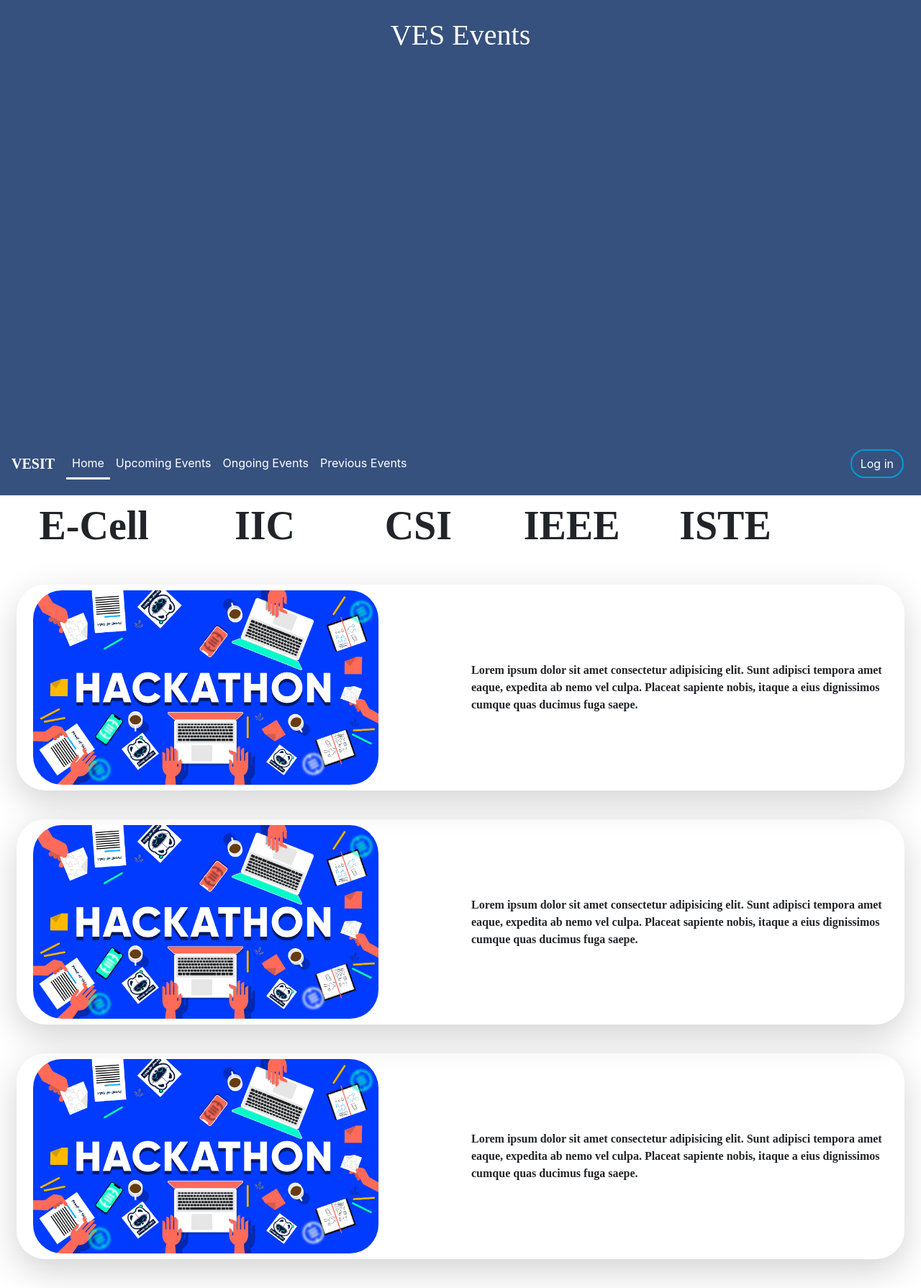
After one commit to paras-gurnani/Vesit-Hacks-21, a Django app: page / in a window 1280 px wide. The commit adds this page. Shown: the whole page at 72% size. Run offline with Django 3.2, Linux system fonts and the light colour scheme; some libraries are stand-ins or nearby versions.

Commit message:
Index Page

```diff
--- a/Vesit_Hacks_21/urls.py
+++ b/Vesit_Hacks_21/urls.py
@@ -18,8 +18,11 @@ from django.urls import path, include
 from django.conf import settings
 from django.conf.urls.static import static
 
+from . import views
+
 urlpatterns = [
     path('admin/', admin.site.urls),
+    path('', views.mainIndex, name='main_index'),
     path('dashboard/', include('dashboard.urls')),
     path('events/', include('events.urls')),
 ] + static(settings.MEDIA_URL, document_root = settings.MEDIA_ROOT)
--- /dev/null
+++ b/Vesit_Hacks_21/views.py
@@ -0,0 +1,4 @@
+from django.shortcuts import render
+
+def mainIndex(request):
+    return render(request, 'index.html')
--- a/templates/base.html
+++ b/templates/base.html
@@ -9,40 +9,65 @@
     <script src="https://ajax.googleapis.com/ajax/libs/jquery/3.5.1/jquery.min.js"></script>
     <script src="https://cdnjs.cloudflare.com/ajax/libs/popper.js/1.16.0/umd/popper.min.js"></script>
     <script src="https://maxcdn.bootstrapcdn.com/bootstrap/4.5.2/js/bootstrap.min.js"></script>
-
-    {% block head %}
-
-    {% endblock head %}
-
+    <style>
+      a {
+        color: white;
+      }
+      .navbar-brand {
+        font-family: 'Microsoft Sans Serif';
+        font-weight: bold;
+      }
+      .btn-style {
+        border: 2px solid #009bd9;
+        border-radius: 30px;
+        color: white;
+      }
+      .btn-style:hover {
+        background: white;
+        color: black;
+      }
+      a:hover{
+        color: white;
+        text-decoration: underline;
+      }
+      .active{
+        border-bottom: 3px solid white;
+      }
+      </style>
+      {% block head %}
+      {% endblock head %}
     <title>{% block title %} {% endblock title %}</title>
   </head>
   <body>
+    {% block aboveNavBar %}
+
+    {% endblock aboveNavBar %}
     <!-- NAVBAR -->
-    <nav class="navbar navbar-expand-lg navbar-dark bg-dark">
-        <a class="navbar-brand" href="/">VESIT</a>
+    <nav class="navbar navbar-expand-lg" style="background: #36517e; color: white;">
+        <a class="navbar-brand my-3" href="/">VESIT</a>
         <button class="navbar-toggler" type="button" data-toggle="collapse" data-target="#navbarSupportedContent" aria-controls="navbarSupportedContent" aria-expanded="false" aria-label="Toggle navigation">
           <span class="navbar-toggler-icon"></span>
         </button>
 
         <div class="collapse navbar-collapse" id="navbarSupportedContent">
           <ul class="navbar-nav mr-auto">
-            <li class="nav-item {% block eventsActive %} {% endblock %}">
+            <li class="nav-item {% block homeActive %} {% endblock %}">
+              <a class="nav-link" href="/events/">Home<span class="sr-only">(current)</span></a>
+            </li>
+            <li class="nav-item {% block upcomingActive %} {% endblock %}">
               <a class="nav-link" href="/events/">Upcoming Events<span class="sr-only">(current)</span></a>
             </li>
-            <li class="nav-item {% block homeActive %} {% endblock %}">
+            <li class="nav-item {% block ongoingActive %} {% endblock %}">
               <a class="nav-link" href="/events/ongoingevents">Ongoing Events<span class="sr-only">(current)</span></a>
             </li>
-            <li class="nav-item {% block aboutActive %} {% endblock %}">
+            <li class="nav-item {% block previousActive %} {% endblock %}">
               <a class="nav-link" href="/events/previousevents">Previous Events</a>
             </li>
           </ul>
           {% if request.session.is_authenticated and request.session.is_priviledged %}
             <a href="/events/ApproveEvent" class="nav-link"> Approvals </a>
           {% endif %}
-          <form action="/search" method="get" class="form-inline my-2 my-lg-0">
-            <input name="query" id="query" class="form-control mr-sm-2" type="search" placeholder="Search" aria-label="Search">
-            <button class="btn btn-outline-success my-2 my-sm-0 mr-2" type="submit">Search</button>
-          </form>
+
           {% if request.session.is_authenticated %}
             <!-- Example single danger button -->
             <div class="btn-group">
@@ -54,7 +79,7 @@
               </div>
             </div>
           {% else %}
-            <button type="button" class="btn btn-primary mr-2" data-toggle="modal" data-target="#loginModal">
+            <button type="button" class="btn btn-style mr-2 " data-toggle="modal" data-target="#loginModal">
               Log in
             </button>
           {% endif %}
--- /dev/null
+++ b/templates/index.html
@@ -0,0 +1,100 @@
+{% extends 'base.html' %}
+{% load static %}
+{% block homeActive %}active{% endblock homeActive %}
+{% block head %}
+    <link rel="stylesheet" href="https://unpkg.com/aos@next/dist/aos.css" />
+    <style>
+        body {
+            margin: 0;
+        }
+        .upper-block {
+            background: #36517e;
+            color: white;
+            text-align: center;
+            font-family: 'Microsoft Sans Serif';
+            height: 75vh;
+            margin-top: auto;
+            margin-bottom: auto;
+        }
+        .com-name {
+            text-align: center;
+            font-family: 'Lucida Handwriting';
+            font-weight: bold;
+            font-size: 7vh;
+        }
+        .heading-text {
+            padding-top: 2%;
+        }
+        .my-card {
+            border-radius: 40px;
+            margin-bottom: 5vh;
+            margin-top: 5vh;
+        }
+        .my-card-text {
+            font-family: 'Lucida Sans Typewriter';
+            margin: auto;
+            font-weight: bold;
+        }
+    </style>
+{% endblock head %}
+{% block aboveNavBar %}
+    <div class="container-fluid upper-block">
+        <h1 class="align-middle heading-text"> VES Events </h1>
+    </div>
+{% endblock aboveNavBar %}
+
+{% block body %}
+    <div class="container-fluid">
+        <div class="row">
+            <div class="col-sm-2 com-name mx-4">
+                E-Cell
+            </div>
+            <div class="col-sm-2 com-name">
+                IIC
+            </div>
+            <div class="col-sm-2 com-name">
+                CSI
+            </div>
+            <div class="col-sm-2 com-name">
+                IEEE
+            </div>
+            <div class="col-sm-2 com-name">
+                ISTE
+            </div>
+        </div>
+    </div>
+    <div class="container-fluid my-2">
+            <!-- Card -->
+                <div data-aos="fade-left" data-aos-duration="1000" class="row mx-2 p-2 my-card shadow-lg bg-white-rounded">
+                    <div class="col-sm-6" >
+                        <img src="{% static 'img/SampleImage.png' %}" style="width: 60vh; object-fit: contain; border-radius: 5vh;" />
+                    </div>
+                    <div class="col-sm-6 my-card-text">
+                        Lorem ipsum dolor sit amet consectetur adipisicing elit. Sunt adipisci tempora amet eaque, expedita ab nemo vel culpa. Placeat sapiente nobis, itaque a eius dignissimos cumque quas ducimus fuga saepe.
+                    </div>
+                </div>
+            <!-- Card End -->
+                <div data-aos="fade-right" data-aos-duration="1000" class="row mx-2 p-2 my-card shadow-lg bg-white-rounded">
+                    <div class="col-sm-6" >
+                        <img src="{% static 'img/SampleImage.png' %}" style="width: 60vh; object-fit: contain; border-radius: 5vh;" />
+                    </div>
+                    <div class="col-sm-6 my-card-text">
+                        Lorem ipsum dolor sit amet consectetur adipisicing elit. Sunt adipisci tempora amet eaque, expedita ab nemo vel culpa. Placeat sapiente nobis, itaque a eius dignissimos cumque quas ducimus fuga saepe.
+                    </div>
+                </div>
+                <div data-aos="fade-left" data-aos-duration="1000" class="row mx-2 p-2 my-card shadow-lg bg-white-rounded">
+                    <div class="col-sm-6" >
+                        <img src="{% static 'img/SampleImage.png' %}" style="width: 60vh; object-fit: contain; border-radius: 5vh;" />
+                    </div>
+                    <div class="col-sm-6 my-card-text">
+                        Lorem ipsum dolor sit amet consectetur adipisicing elit. Sunt adipisci tempora amet eaque, expedita ab nemo vel culpa. Placeat sapiente nobis, itaque a eius dignissimos cumque quas ducimus fuga saepe.
+                    </div>
+                </div>
+    </div>
+
+    <!-- AOS Scripts-->
+    <script src="https://unpkg.com/aos@next/dist/aos.js"></script>
+    <script>
+        AOS.init();
+    </script>
+{% endblock body %}
```
Also changed, not shown: db.sqlite3, static/css/navStyle.css (added).
